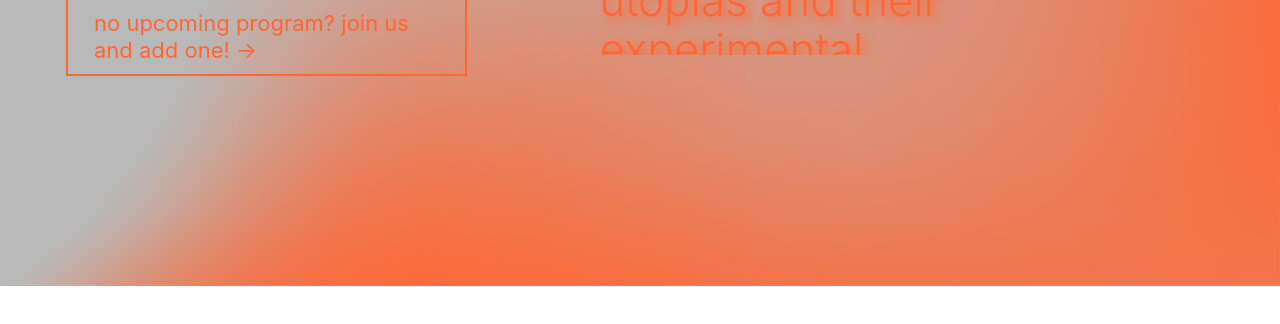
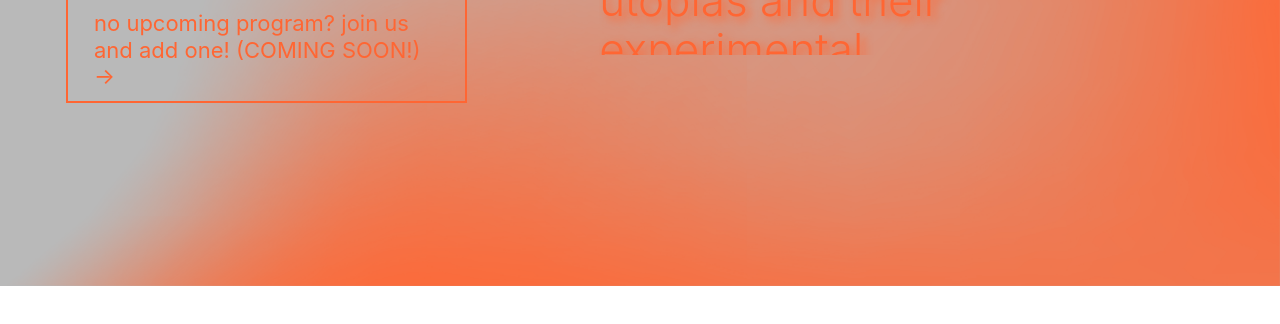
Before and after one commit to gaengeviertel/radio, a website: page icecast/web/index.html in a window 1280 px wide. Shown: the part 554-878 px from the top of the page. Drawn offline with nearby package versions, Linux system fonts and the light colour scheme; no server answers.

Commit message:
removed logging

```diff
--- a/icecast/web/css/style.css
+++ b/icecast/web/css/style.css
@@ -223,7 +223,7 @@ ul {
   z-index: -1;
   animation: move 10s ease-in-out infinite;
   transform-origin: 50% 50%;
-    overflow: hidden;
+  overflow: hidden;
 }
 
 @keyframes move {
--- a/icecast/web/js/calendar.js
+++ b/icecast/web/js/calendar.js
@@ -2,16 +2,13 @@
 
 const calendar = document.querySelector('.program-container')
 const noEventURL = '#'
-const noEvent = `<a href="${noEventURL}" target="_blank" class="row p-2 mb-3 program"><div class="col col-12">no upcoming program? join us and add one! &rarr;</div></a>`
+const noEvent = `<a href="${noEventURL}" target="_blank" class="row p-2 mb-3 program"><div class="col col-12">no upcoming program? join us and add one! (COMING SOON!) &rarr;</div></a>`
 
 document.addEventListener('DOMContentLoaded', () => {
-  axios.get('http://192.168.0.100:5000/').then((response) => {
-    console.log(response.data)
-    console.log(calendar)
+  axios.get('https://radio-cal.gaengeviertel.tk').then((response) => {
     calendar.innerHTML = ''
 
     if (response.data && response.data.length > 0) {
-      console.log('go')
       response.data.forEach((entry) => {
         if (entry.link) {
           const htmlString = `<a class="row p-2 mb-3 program" href="${entry.link}" target="_blank" target="_blank">
```
Also changed, not shown: 2 other files.
